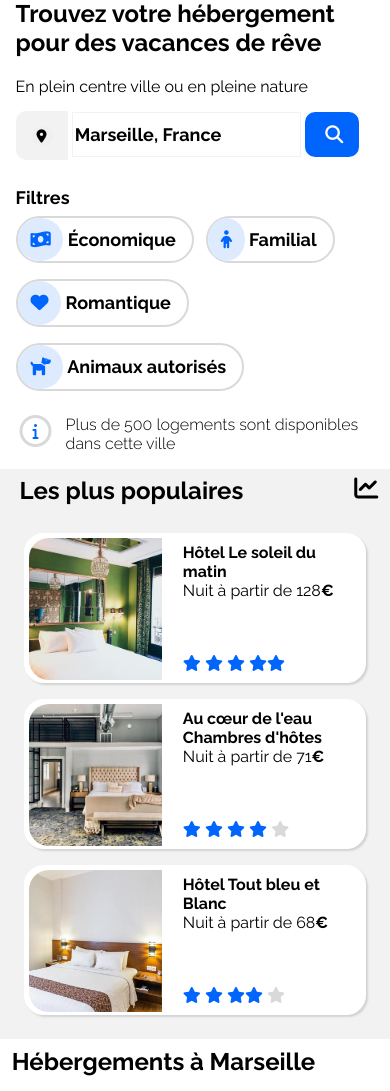
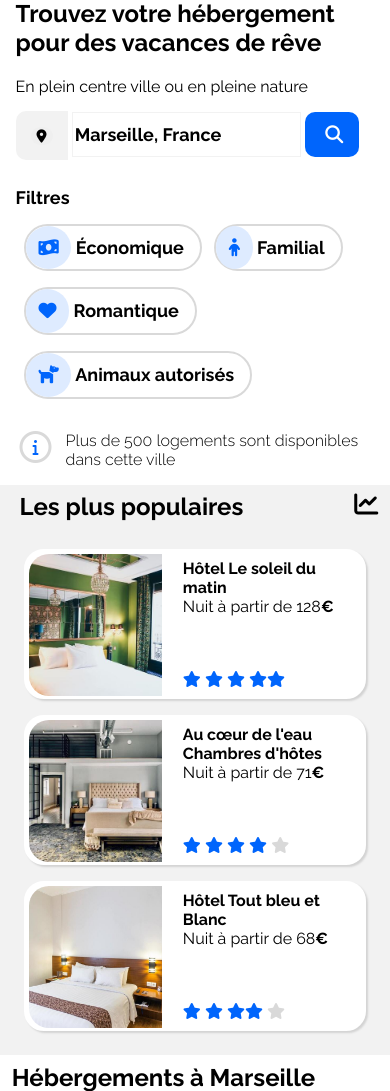
Before and after one commit to jmcob/cvhtml, a PHP site: page /reservia/index.html in a window 390 px wide. Shown: the part 156-1247 px from the top of the page. Run offline with PHP 8.4, Linux system fonts and the light colour scheme; some libraries are stand-ins or nearby versions.

Commit message:
relecture entiere

```diff
--- a/reservia/index.html
+++ b/reservia/index.html
@@ -46,8 +46,8 @@
     <button class="search_field_button" type="submit">&nbsp;&nbsp; <span class="searching">Rechercher</span><span class="searched"><i class="fas fa-search"></i></span>&nbsp;&nbsp;</button>
 
     <!-- FILTERS-->
-    <p class="filters"><strong>Filtres </strong></p>
-    <p class="filters-buttons"><button class="filter-button"><i class="fas fa-money-bill-wave"></i>
+    <div class="filters_container"><div class="filters"><strong>Filtres </strong></div>
+    <div class="filters-buttons"><button class="filter-button"><i class="fas fa-money-bill-wave"></i>
     Économique</button>
 
     <button class="filter-button"><i class="fas fa-child"></i> Familial</button>
@@ -55,7 +55,8 @@
     <button class="filter-button"><i class="fas fa-heart"></i> Romantique</button>
 
     <button class="filter-button"><i class="fas fa-dog"></i>
-    Animaux autorisés</button></p>
+    Animaux autorisés</button></div>
+    </div>
 
     </form>
 
--- a/reservia/styles.css
+++ b/reservia/styles.css
@@ -191,6 +191,19 @@ div .location {
 /* end of mise en forme header and searchfield*/
 
 /* 4/ mise en forme filtres */
+.filters_container {
+  display: flex;
+  flex-direction: row;
+}
+@media (max-width: 540px) {
+  .filters_container {
+    flex-direction: column;
+  }
+  .filters-buttons {
+    margin: 0rem;
+  }
+}
+
 .filter-button {
   color: var(--font-color);
   font-size: large;
@@ -207,11 +220,11 @@ div .location {
   transform: scale(1.1);
 }
 .filters-buttons {
-  margin: 0px;
+  margin: 0.5rem;
 }
 .filters {
   font-size: large;
-  margin: 30px 0vw 0vw 0vw;
+  margin: 30px 20px 0vw 0vw;
 }
 
 .fas.fa-money-bill-wave,
@@ -530,7 +543,7 @@ div .activity-single-5-6 {
   display: grid;
   grid-template-columns: 1fr 1fr 1fr;
   background-color: var(--bg-color);
-  padding: 0 3vw;
+  padding: 0 4vw;
   justify-items: start;
   margin: 0px;
 }
```
